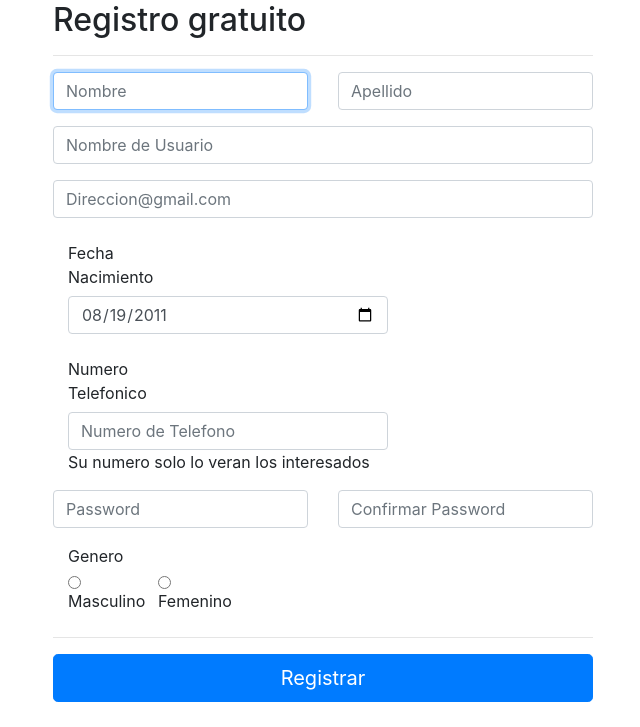
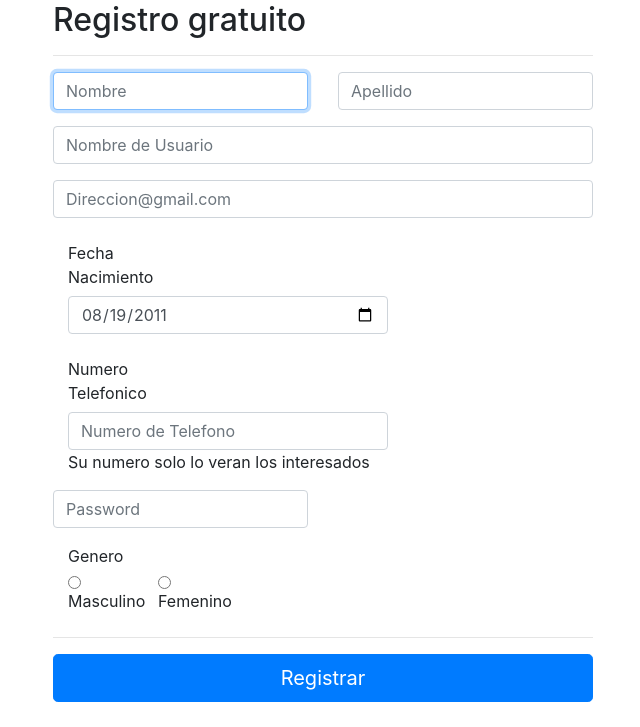
Before and after one commit to ChamHerz/fastashop, a PHP site: page /register.php in a window 1280 px wide. Shown: the part 57-784 px from the top of the page, without its empty margins (317-957 px from the left). Run offline with PHP 8.4, Linux system fonts and the light colour scheme; data comes from the database, SQL or seed files in the repository.

Commit message:
readonly del comentario y borrado de reescribir password

```diff
--- a/producto.php
+++ b/producto.php
@@ -113,7 +113,7 @@ include 'core/head/head.php';
 						  <div class="input-group-prepend">
 						    <span class="input-group-text"><b>Comentario</b></span>
 						  </div>
-						  <textarea class="form-control" aria-label="With textarea"><?php echo $rowComent['COMENTARIO']; ?></textarea>
+						  <textarea class="form-control" aria-label="With textarea" readonly><?php echo $rowComent['COMENTARIO']; ?></textarea>
 						</div>
 					  </div>
 					</div>
--- a/register.php
+++ b/register.php
@@ -61,11 +61,6 @@ include 'core/head/head.php';
 						<input type="password" name="password" id="inputpassword" class="form-control input-lg" placeholder="Password" tabindex="7" required autofocus>
 					</div>
 				</div>
-				<div class="col-xs-12 col-sm-6 col-md-6">
-					<div class="form-group">
-						<input type="password" name="password_confirmacion" id="inputpassword_confirmacion" class="form-control input-lg" placeholder="Confirmar Password" tabindex="8" required autofocus>
-					</div>
-				</div>
 			</div>
 
 			<div class="form-group">
```
